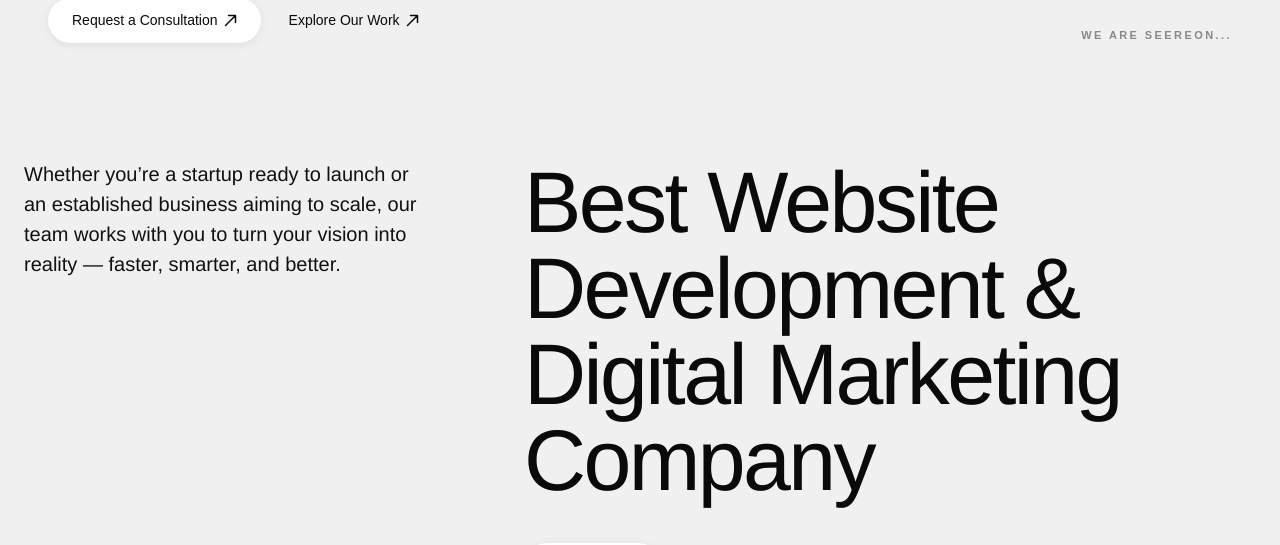
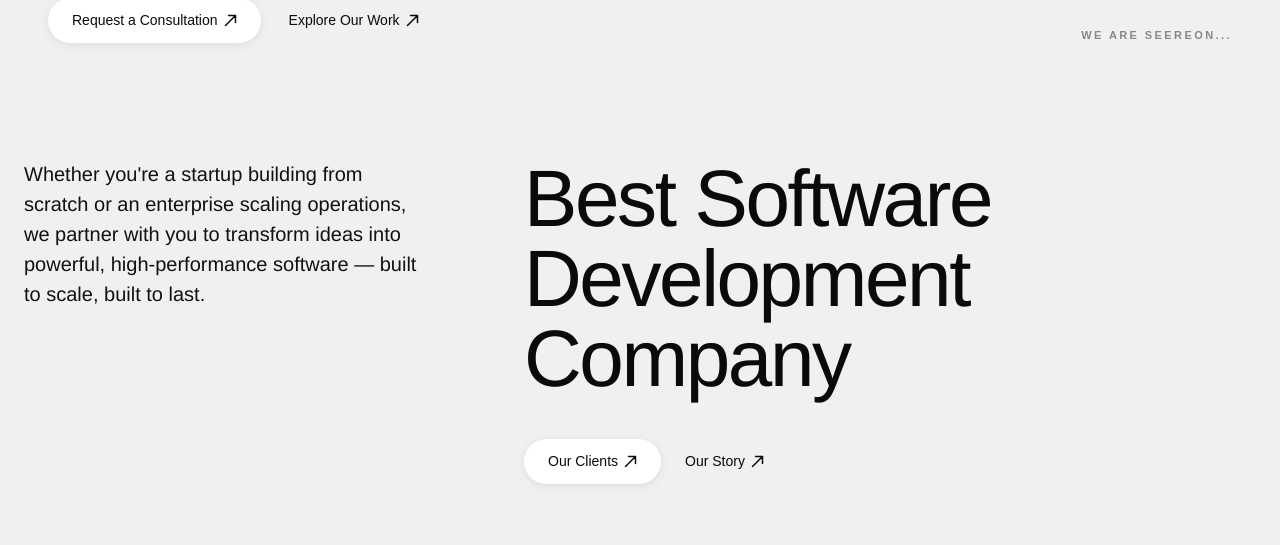
Before and after one commit to janmejayaparida26/seereon-website, a React (Vite) app: page / in a window 1280 px wide. Shown: the part 721-1266 px from the top of the page. Built offline with nearby package versions, Linux system fonts and the light colour scheme.

Commit message:
I have changed some content in AboutSection.jsx file

```diff
--- a/src/components/AboutSection.jsx
+++ b/src/components/AboutSection.jsx
@@ -42,7 +42,7 @@ export default function AboutSection() {
         }
 
         .big-headline {
-          font-size: 86px;
+          font-size: 80px;
           font-weight: 400;
           line-height: 1.0;
           letter-spacing: -0.03em;
@@ -95,9 +95,7 @@ export default function AboutSection() {
               transition: "opacity 0.8s ease 0.5s, transform 0.8s ease 0.5s",
             }}
           >
-            Whether you’re a startup ready to launch or an established business
-            aiming to scale, our team works with you to turn your vision into
-            reality — faster, smarter, and better.
+            Whether you're a startup building from scratch or an enterprise scaling operations, we partner with you to transform ideas into powerful, high-performance software — built to scale, built to last.
           </div>
 
           <div className="right-col">
@@ -109,7 +107,7 @@ export default function AboutSection() {
                 transition: "opacity 0.9s ease 0.1s, transform 0.9s ease 0.1s",
               }}
             >
-              <ScrollFillText>Best Website Development & Digital Marketing Company</ScrollFillText>
+              <ScrollFillText>Best Software Development Company</ScrollFillText>
             </h2>
 
             <div
```
